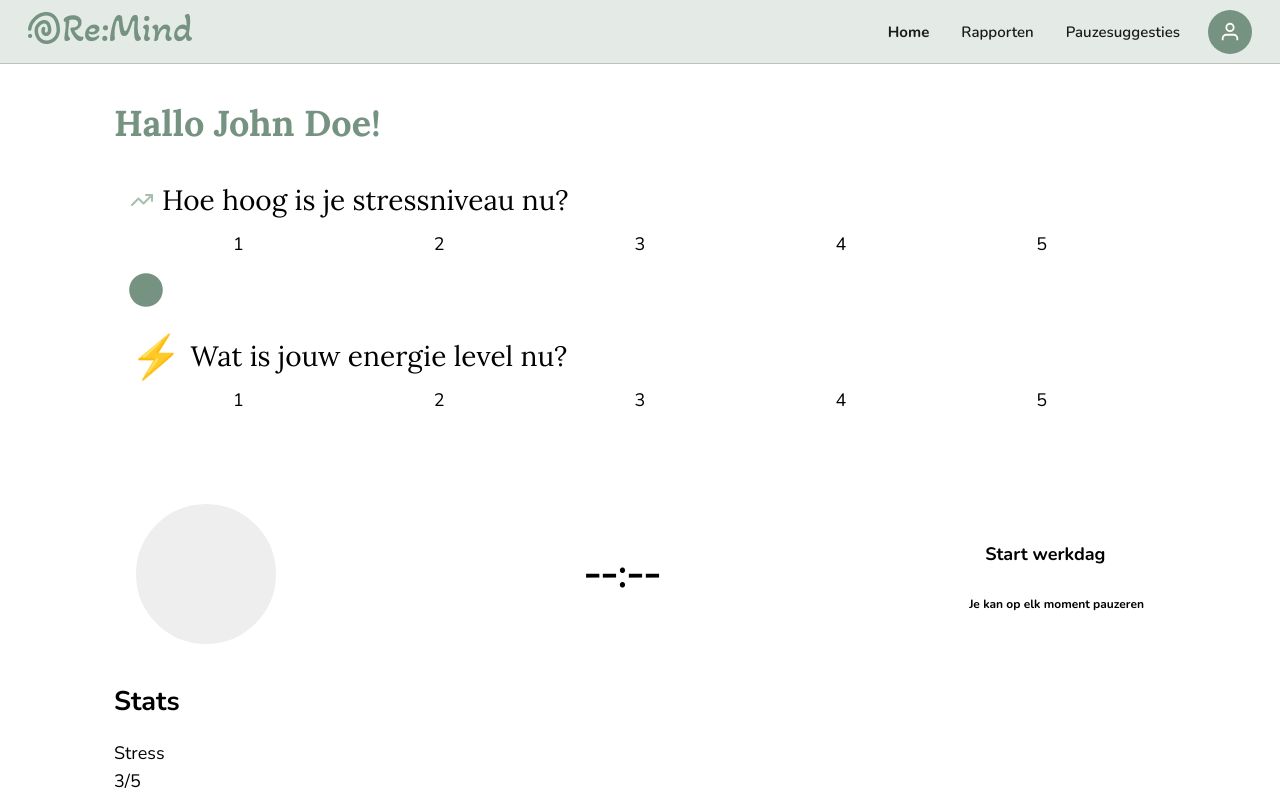
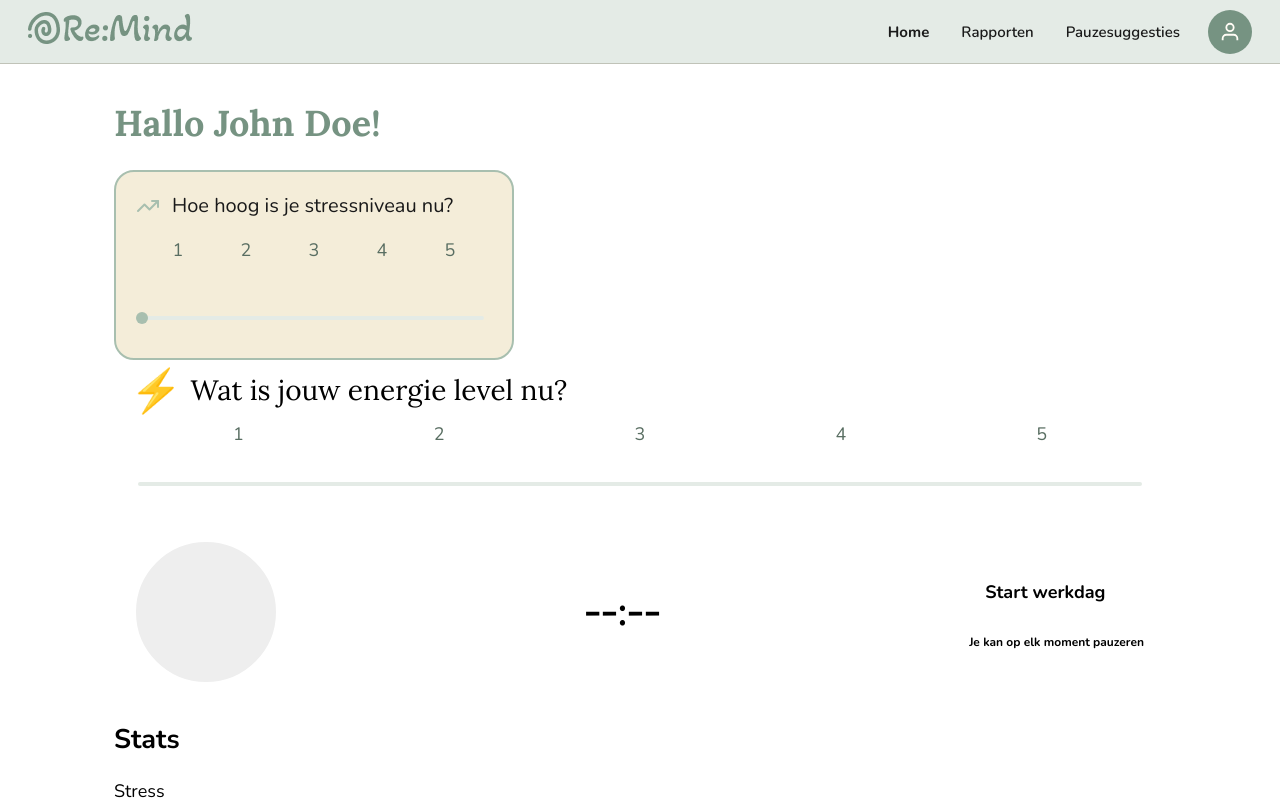
Before and after one commit to sampittois/Re-Mind_App_Individueel, a React (Vite) app in the folder stress-app/frontend/: page / in a window 1280 px wide. Shown: the top 800 px of the page. Built offline with nearby package versions, Linux system fonts and the light colour scheme.

Commit message:
feat: enhance StressSlider component with improved styles and accessibility features
Co-authored-by: Copilot <copilot@github.com>

```diff
--- a/stress-app/frontend/src/components/StressSlider.jsx
+++ b/stress-app/frontend/src/components/StressSlider.jsx
@@ -14,8 +14,9 @@ export default function StressSlider({ label, onStressChange }) {
     <div className="slider-card stress-slider-card">
       <div className="slider-label">
         <img src={stressIcon} alt="Stress icon" className="slider-icon-img" />
-        <span>{label}</span>
+        <span className="slider-header-text">{label}</span>
       </div>
+
       <div className="slider-scale-container">
         <div className="slider-numbers">
           {[1, 2, 3, 4, 5].map((num) => (
@@ -24,15 +25,17 @@ export default function StressSlider({ label, onStressChange }) {
             </span>
           ))}
         </div>
-        <div className="slider-dots-wrapper">
+
+        <div className="slider-dots-wrapper" style={{ marginTop: 18 }}>
           <div className="slider-line"></div>
           <div className="slider-dots">
             {[1, 2, 3, 4, 5].map((value) => (
               <button
                 key={value}
-                className={`slider-dot ${stressLevel === value ? "active" : ""} ${stressLevel >= value ? "filled" : ""}`}
+                className={`slider-dot pos-${value} ${stressLevel === value ? "active" : ""} ${stressLevel >= value ? "filled" : ""}`}
                 onClick={() => handleClick(value)}
                 aria-label={`Set stress level to ${value}`}
+                aria-pressed={stressLevel === value}
               />
             ))}
           </div>
--- a/stress-app/frontend/src/styles/sliders.css
+++ b/stress-app/frontend/src/styles/sliders.css
@@ -1,3 +1,5 @@
+@import url('https://fonts.googleapis.com/css2?family=Nunito:wght@400;700&display=swap');
+
 /* Slider Cards */
 .slider-card {
   background: var(--surface-card);
@@ -30,11 +32,32 @@
   object-fit: contain;
 }
 
+/* Stress card tokens (overrides for the stress slider) */
+.stress-slider-card {
+  background: #f4edd9;
+  border: 2px solid #a8bfaf;
+  border-radius: 20px;
+  padding: 20px;
+  width: 400px;
+  box-sizing: border-box;
+}
+
+.stress-slider-card .slider-label {
+  gap: 12px;
+}
+
+.slider-header-text {
+  font-family: Nunito, var(--font-family-body);
+  font-size: 20px;
+  font-weight: 400;
+  color: #1a1a1a;
+}
+
 /* Scale Container */
 .slider-scale-container {
   display: flex;
   flex-direction: column;
-  gap: var(--space-3);
+  gap: 16px; /* vertical stack gap between header and slider */
 }
 
 /* Numbers Row */
@@ -45,10 +68,10 @@
 }
 
 .slider-number {
-  font-family: var(--text-body-regular-font-family);
-  font-size: var(--text-body-regular-font-size);
-  font-weight: var(--text-body-regular-font-weight);
-  color: var(--text-secondary);
+  font-family: Nunito, var(--text-body-regular-font-family);
+  font-size: 18px;
+  font-weight: 400;
+  color: #596e62;
   width: 20%;
   text-align: center;
 }
@@ -67,8 +90,9 @@
   top: 50%;
   left: 8px;
   right: 8px;
-  height: 2px;
-  background: var(--border-color-default);
+  height: 4px; /* track height */
+  background: #e4ebe6; /* light sage */
+  border-radius: 2px;
   transform: translateY(-50%);
   z-index: 1;
 }
@@ -82,15 +106,15 @@
   width: 100%;
 }
 
-/* Slider Dot */
+/* Slider Dot - base is small (12px) to match 2-5 positions */
 .slider-dot {
-  width: 32px;
-  height: 32px;
+  width: 12px;
+  height: 12px;
   border-radius: 50%;
-  border: 2px solid var(--border-color-default);
-  background: var(--surface-page);
+  border: none;
+  background: transparent;
   cursor: pointer;
-  transition: all 0.2s ease;
+  transition: all 0.16s ease;
   padding: 0;
   display: flex;
   align-items: center;
@@ -99,35 +123,35 @@
 }
 
 .slider-dot:hover {
-  transform: scale(1.1);
+  transform: scale(1.15);
 }
 
-/* Filled Dots (up to selected) */
-.slider-dot.filled {
-  border-color: var(--text-secondary);
-  background: var(--text-secondary);
+/* Filled Dots (up to selected) - default sage for positions 2-5 */
+.stress-slider-card .slider-dot.filled {
+  background: #a8bfaf; /* small sage */
 }
 
-/* Active Dot (currently selected) */
-.slider-dot.active {
-  border-width: 3px;
-  border-color: var(--primary);
-  background: var(--primary);
-  box-shadow: 0 0 0 3px var(--surface-card);
-  transform: scale(1.05);
+/* Position 1 when active (selected) - larger dark sage */
+.stress-slider-card .slider-dot.pos-1.active {
+  width: 20px;
+  height: 20px;
+  background: #769382; /* dark sage */
 }
 
-/* Stress Slider Specific */
-.stress-slider-card .slider-dot.filled {
-  border-color: var(--primary);
-  background: var(--primary);
+/* When pos-1 is filled but not active (i.e., selected value > 1) keep small sage */
+.stress-slider-card .slider-dot.pos-1.filled {
+  width: 12px;
+  height: 12px;
+  background: #a8bfaf;
 }
 
-.stress-slider-card .slider-dot.active {
-  border-color: var(--primary);
-  background: var(--primary);
-  box-shadow: 0 0 0 3px var(--surface-card);
+/* Active Dot (currently selected) - subtle emphasis for non-pos-1 selections */
+.slider-dot.active:not(.pos-1) {
+  transform: scale(1.25);
+  box-shadow: 0 0 0 4px rgba(168, 191, 175, 0.15);
 }
+
+/* Stress Slider specific active/fill overrides handled above for colors and sizes */
 
 /* Energy Slider Specific */
 .energy-slider-card .slider-dot.filled {
```
